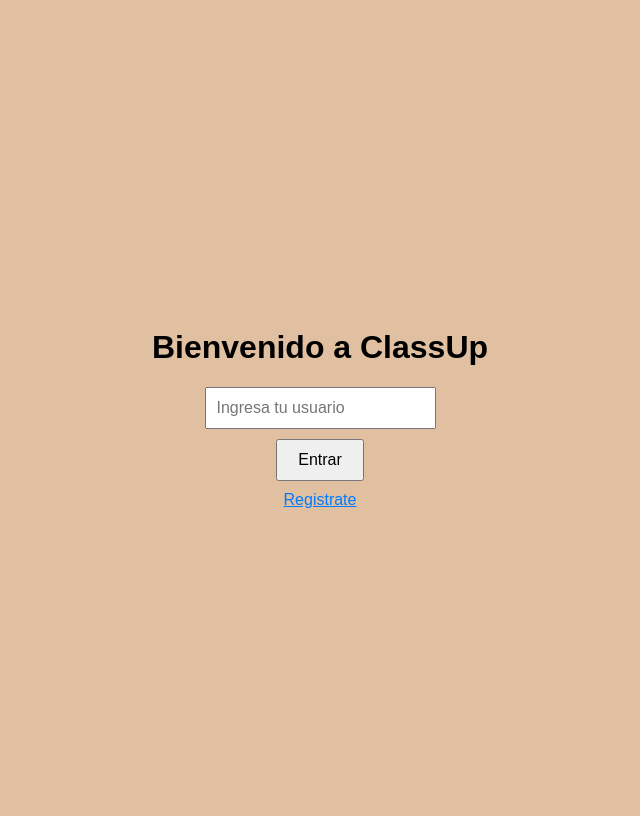
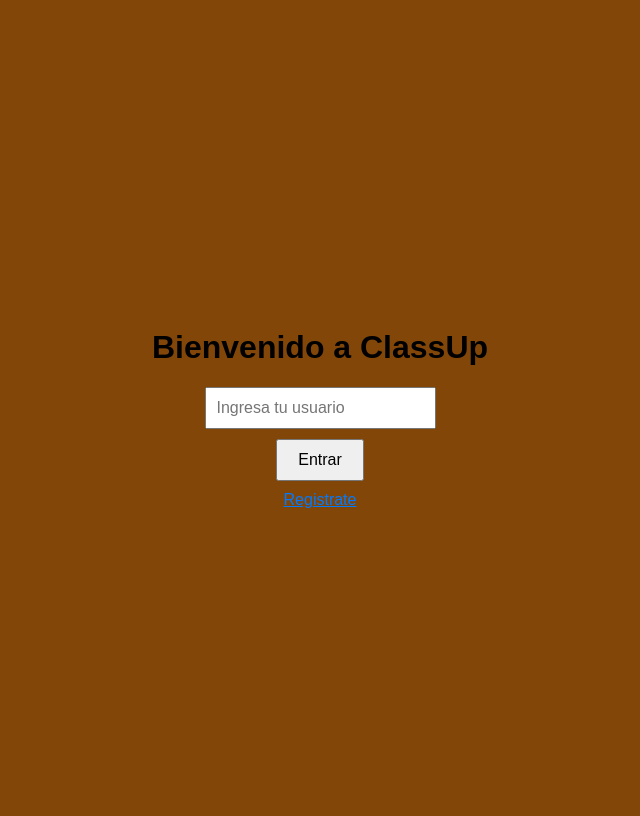
Before and after one commit to Code7C25/Class, a PHP site: page / in a window 1280 px wide. Shown: the whole page, without its empty margins (320-960 px from the left). Run offline with PHP 8.4, Linux system fonts and the light colour scheme.

Commit message:
cambia el color de fondo del cuerpo a #834609

```diff
--- a/classuppagina/css/index.css
+++ b/classuppagina/css/index.css
@@ -5,7 +5,7 @@ body {
     align-items: center;
     justify-content: center;
     height: 100vh;
-    background-color: #e0c0a1;
+    background-color: #834609;
 }
 .form-container {
     display: flex;
```
